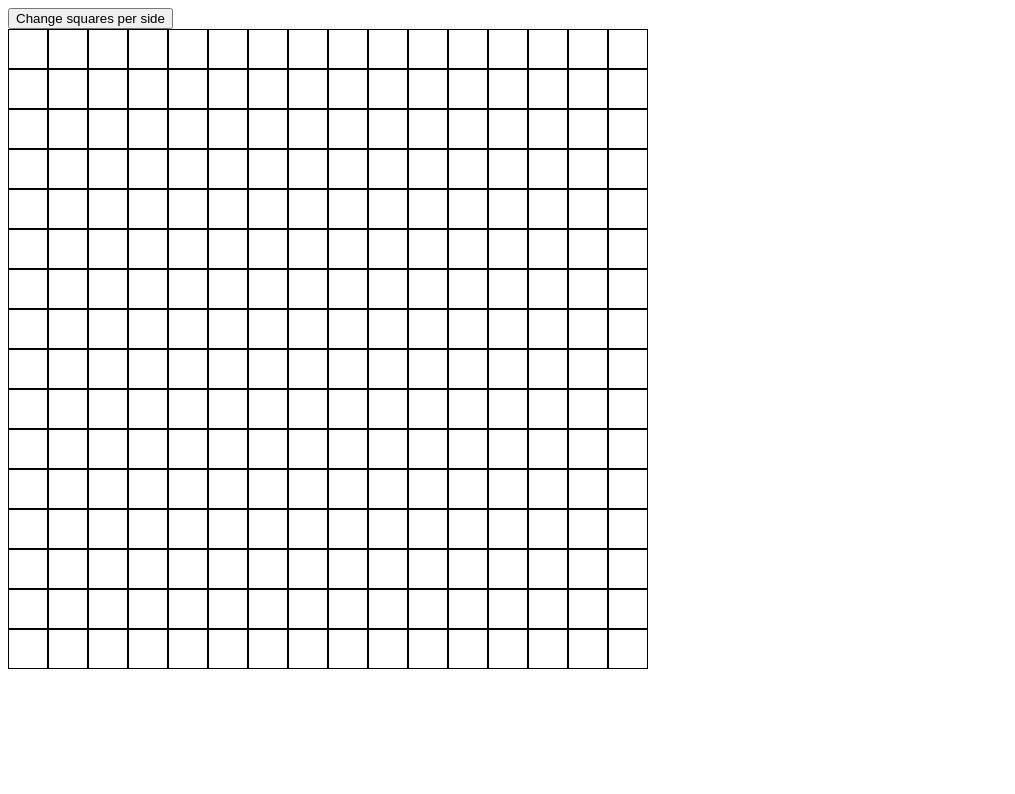
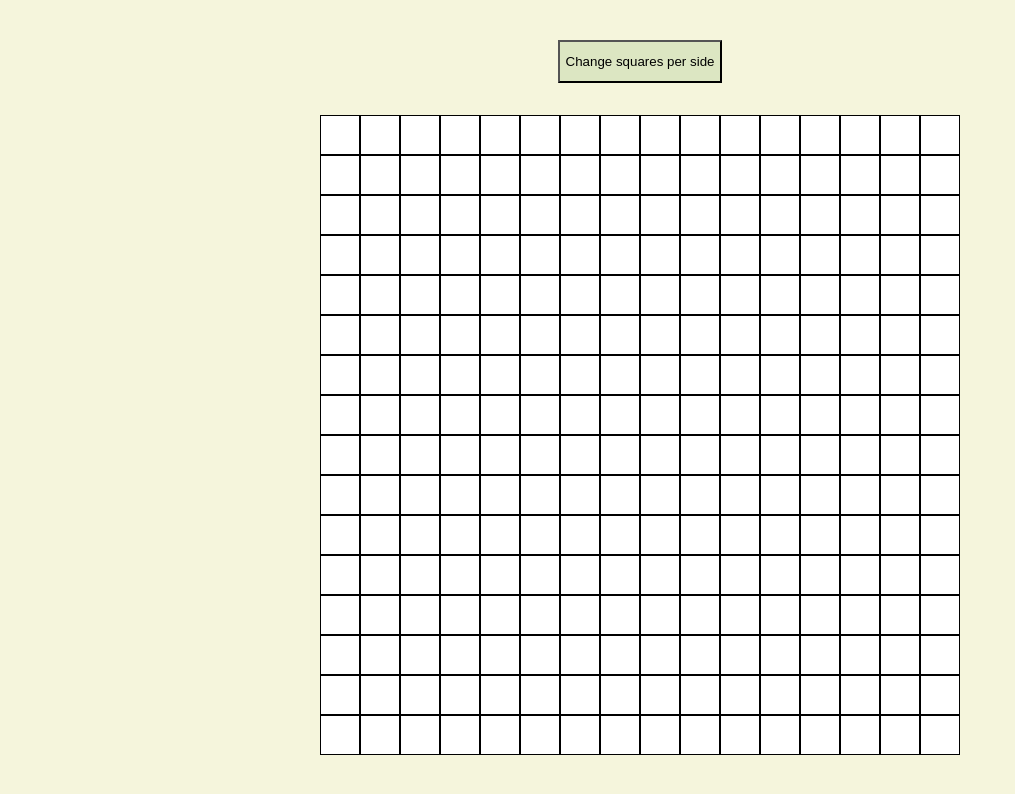
Before and after one commit to g-akca/odin-etch-a-sketch, a plain HTML site: page index.html in a window 1280 px wide. Shown: the whole page, without its empty margins (0-1015 px from the left). Drawn offline with Linux system fonts and the light colour scheme.

Commit message:
Add styling to the page

```diff
--- a/styles.css
+++ b/styles.css
@@ -1,3 +1,17 @@
+body {
+    display: flex;
+    flex-direction: column;
+    align-items: center;
+    background-color: beige;
+}
+
+#popup-button {
+    margin: 32px;
+    padding: 12px 6px;
+    background-color: rgb(220, 230, 194);
+    cursor: pointer;
+}
+
 #container {
     width: 640px;
     display: flex;
@@ -5,6 +19,7 @@
 }
 
 #container div {
+    background-color: white;
     box-sizing: border-box;
     width: 40px;
     height: 40px;
```
